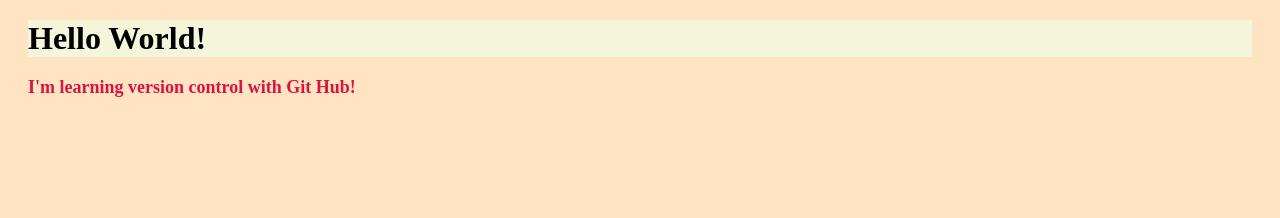
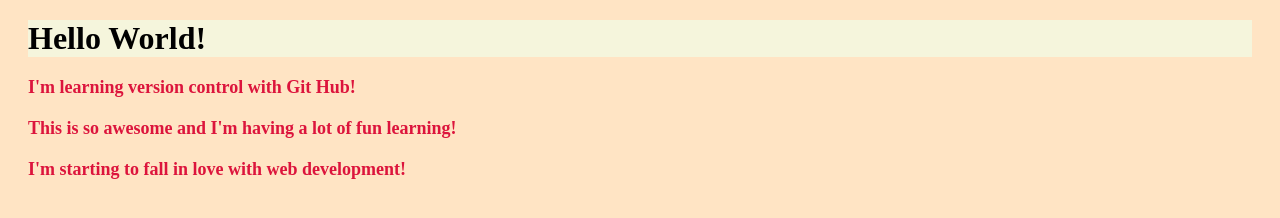
Before and after one commit to jmdimalanta/basic_repo, a plain HTML site: page index.html in a window 1280 px wide. Drawn offline with Linux system fonts and the light colour scheme.

Commit message:
modified html file

```diff
--- a/index.html
+++ b/index.html
@@ -10,5 +10,7 @@
 <body>
     <h1>Hello World!</h1>
     <p>I'm learning version control with Git Hub!</p>
+    <p>This is so awesome and I'm having a lot of fun learning!</p>
+    <p>I'm starting to fall in love with web development!</p>
 </body>
 </html>
```
